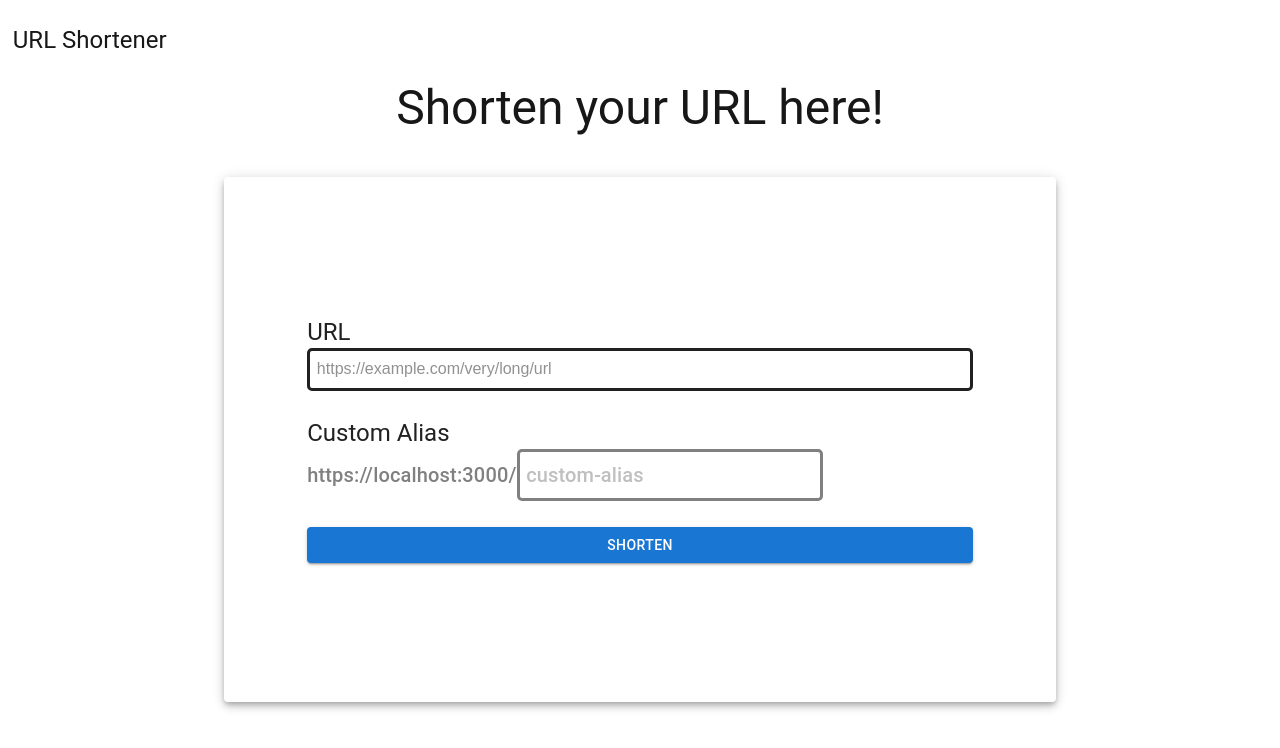
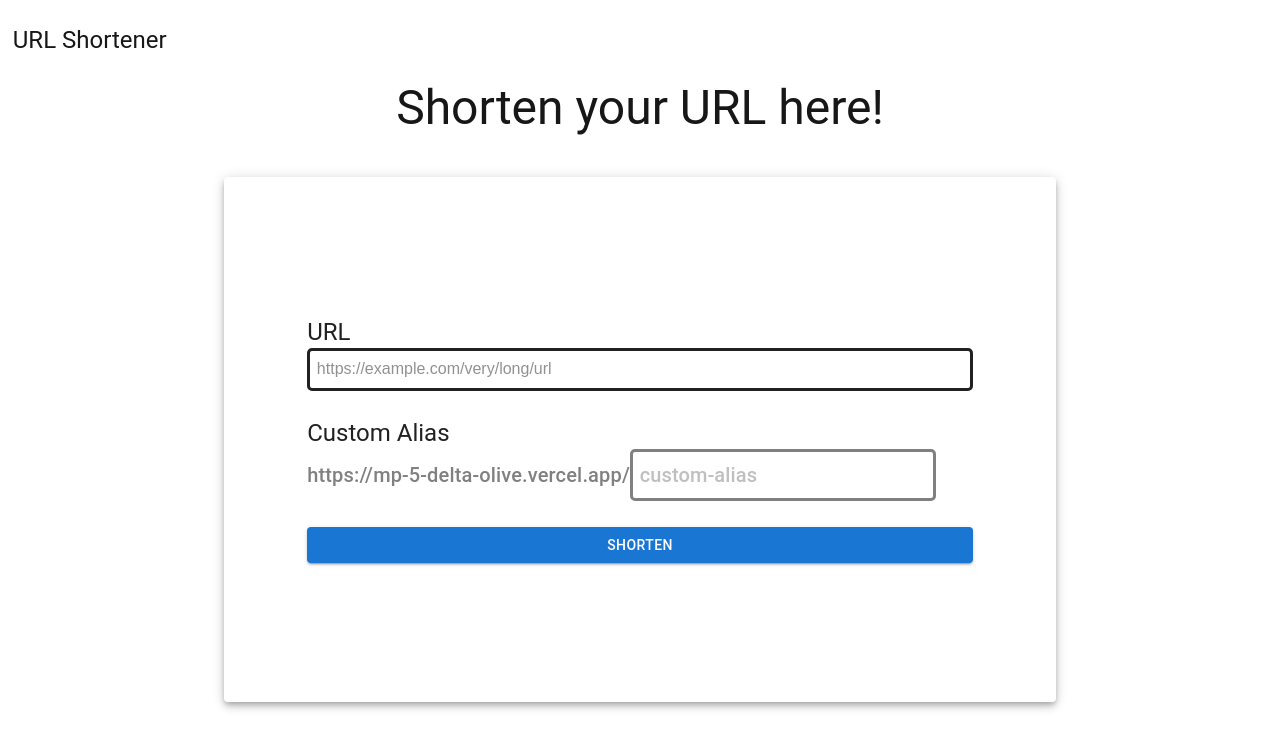
Before and after one commit to isaacch1213/mp-5, a Next.js app: page / in a window 1280 px wide. Shown: the top 748 px of the page. Built offline with nearby package versions, Linux system fonts and the light colour scheme; no server answers.

Commit message:
updated url to vercel link

```diff
--- a/components/Home.tsx
+++ b/components/Home.tsx
@@ -90,7 +90,7 @@ export default function Home() {
 
                     createNewUrl(longUrl, alias)
                         .then((res) => {
-                            setResultUrl(`http://localhost:3000/${res.alias}`);
+                            setResultUrl(`https://mp-5-delta-olive.vercel.app/${res.alias}`);
                         })
                         .catch((err) => {
                             setError(err.message);
@@ -114,7 +114,7 @@ export default function Home() {
                                 Custom Alias
                             </Typography>
                             <StyledLinkPlaceholder variant="h6" component="h4">
-                                https://localhost:3000/
+                                https://mp-5-delta-olive.vercel.app/
                                 <StyledAliasField
                                     placeholder="custom-alias"
                                     value={alias}
--- a/lib/createNewUrl.ts
+++ b/lib/createNewUrl.ts
@@ -12,7 +12,7 @@ export default async function createNewUrl(
 
     // Checks if URL is valid
     if (!validateLongUrl(longUrl)) {
-        throw new Error("Invalid URL. Must start with https://, be a valid website, and contain no spaces.");
+        throw new Error("Invalid URL. Must start with https:// or http://, be a valid website, and contain no spaces.");
     }
 
     // Checks if alias is valid
--- a/lib/validateLongUrl.ts
+++ b/lib/validateLongUrl.ts
@@ -1,6 +1,6 @@
 export default function validateLongUrl(url: string): boolean {
-    // Checks if URL starts with https:// (a secure website)
-    if (!url.startsWith("https://")) {
+    // Checks if URL starts with https:// or http://
+    if (!url.startsWith("https://") && !url.startsWith("http://")) {
         return false;
     }
 
```
